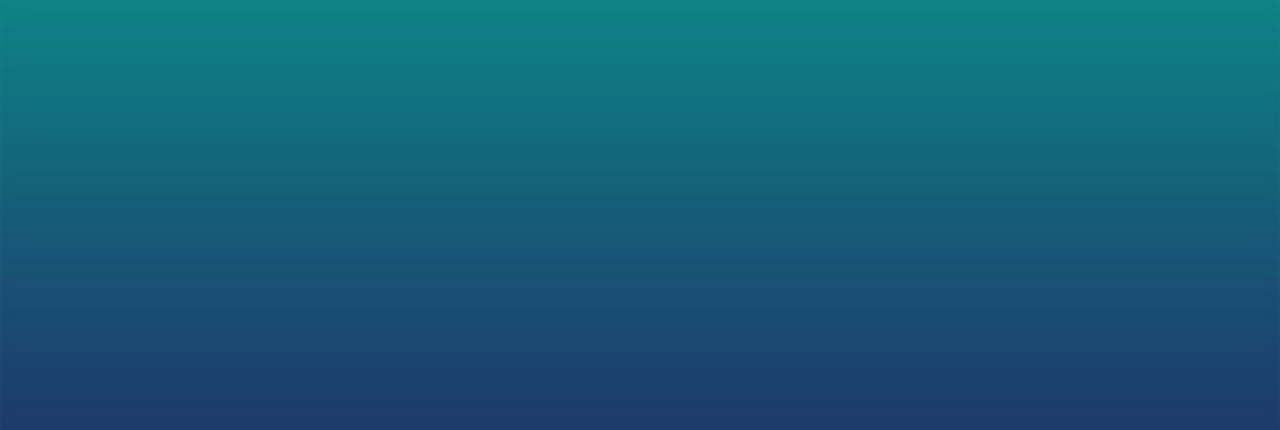
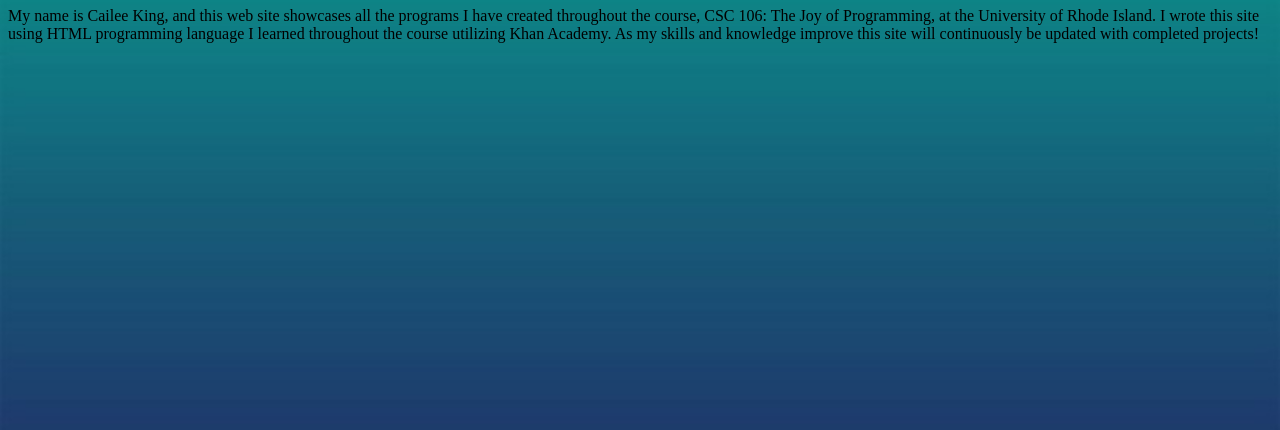
Before and after one commit to king1205/king1205.github.io, a plain HTML site: page index.html in a window 1280 px wide. Shown: the part 370-800 px from the top of the page. Drawn offline with Linux system fonts and the light colour scheme.

Commit message:
Update index.html

```diff
--- a/index.html
+++ b/index.html
@@ -16,5 +16,6 @@
       </tr>
       </table>
     <h1> Welcome to my Programming Portfolio!</h1>
+    <p1> My name is Cailee King, and this web site showcases all the programs I have created throughout the course, CSC 106: The Joy of Programming, at the University of Rhode Island. I wrote this site using HTML programming language I learned throughout the course utilizing Khan Academy. As my skills and knowledge improve this site will continuously be updated with completed projects!
 
   </body>
```
